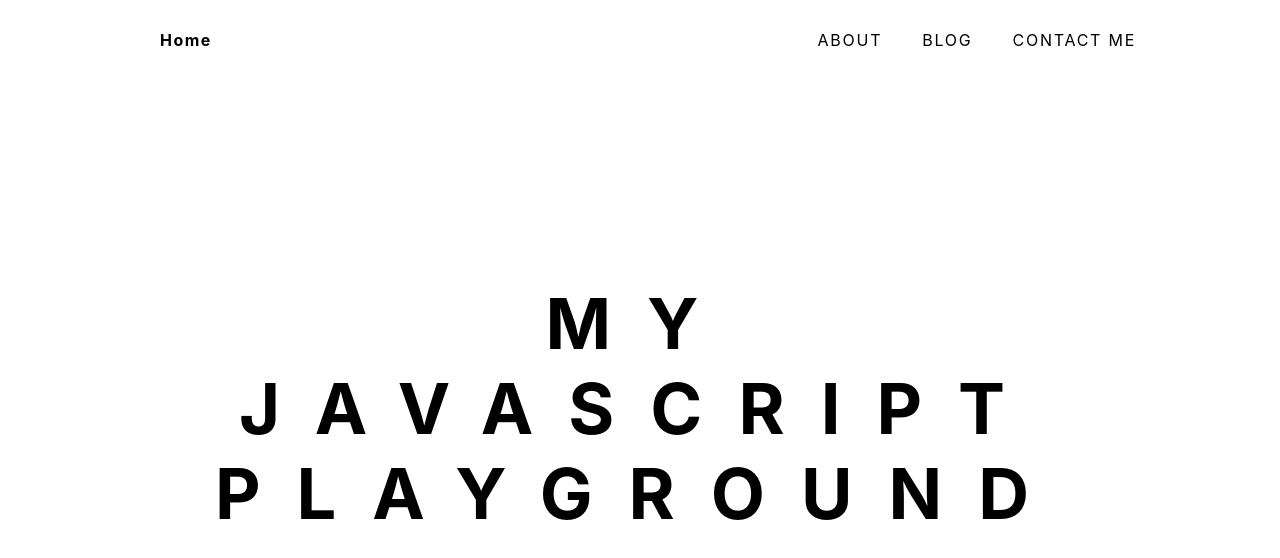
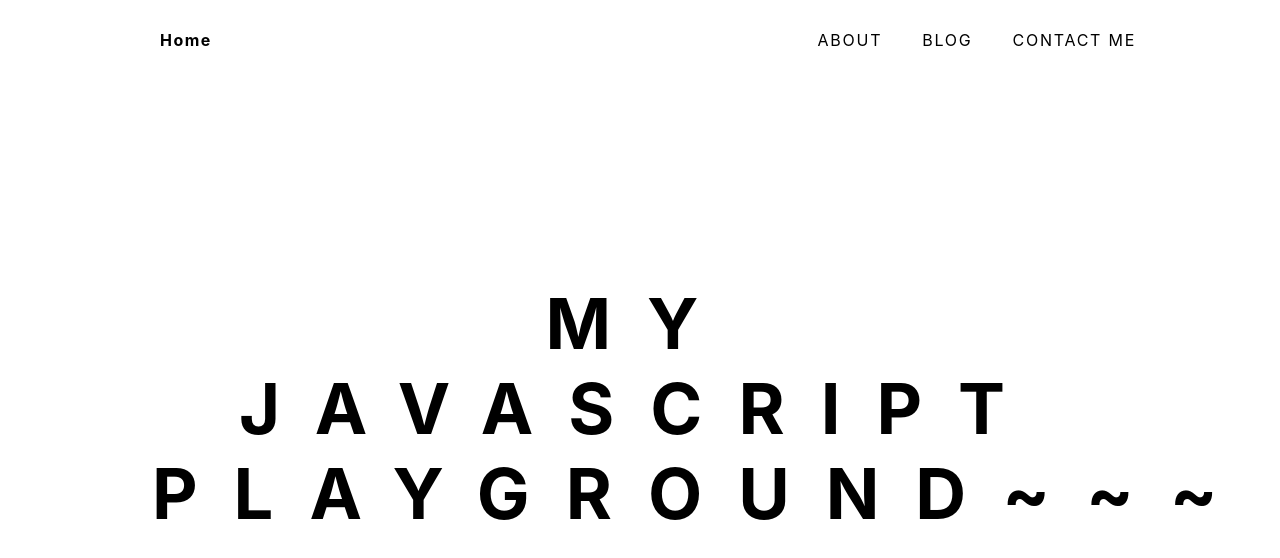
Before and after one commit to cheetahM/cheetahM.github.io, a Gatsby site in the folder portfolio/: page / in a window 1280 px wide. Built offline with nearby package versions, Linux system fonts and the light colour scheme; Gatsby itself is replaced by a stand-in of ours.

Commit message:
test change

```diff
--- a/portfolio/src/components/banner.js
+++ b/portfolio/src/components/banner.js
@@ -7,7 +7,7 @@ const Banner = () => {
         <div className="banner">
             <div className="container">
                 <div className="row">
-                    <div className="main-text">My JavaScript Playground</div>
+                    <div className="main-text">My JavaScript Playground~~~</div>
                 </div>
             </div>
         </div>
```
